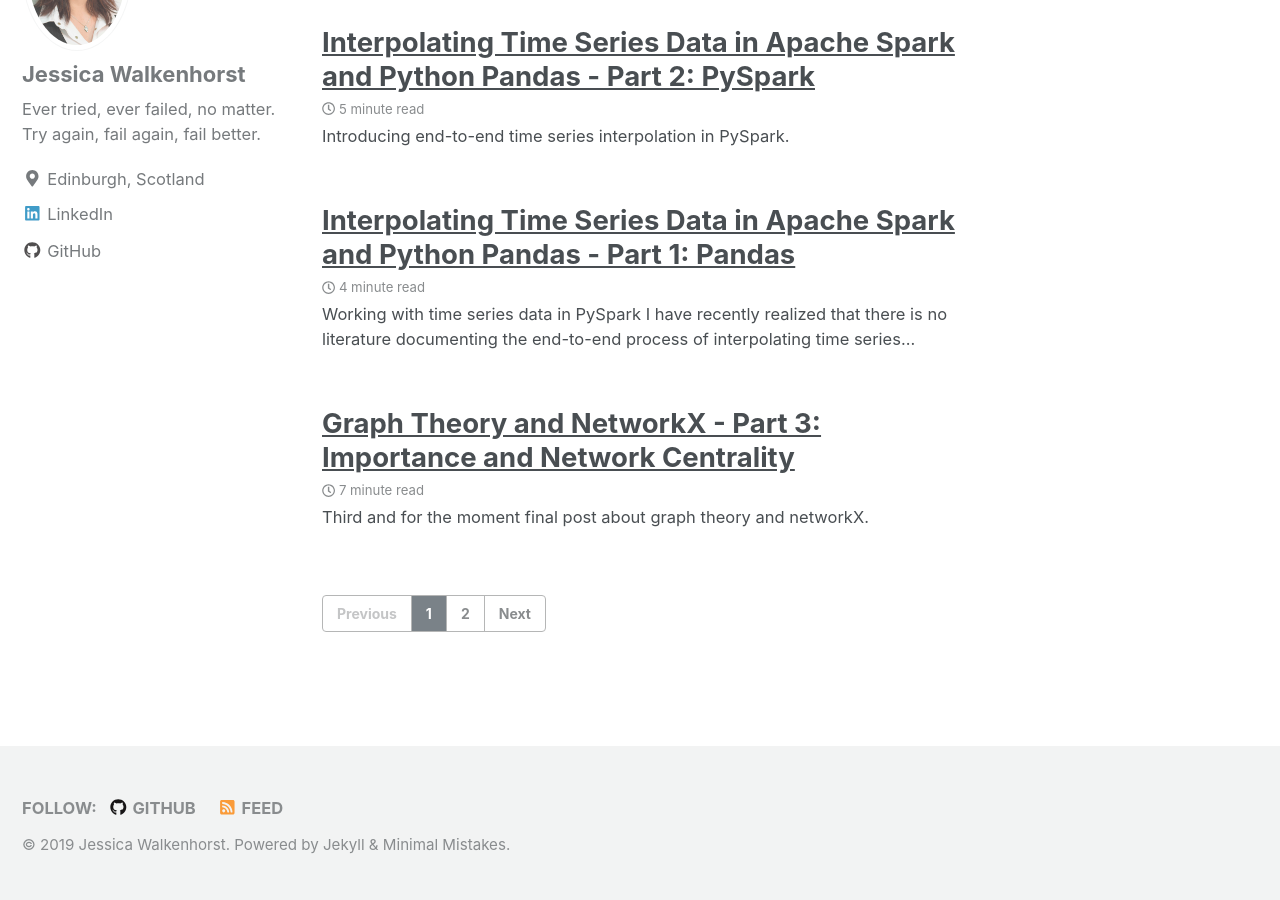
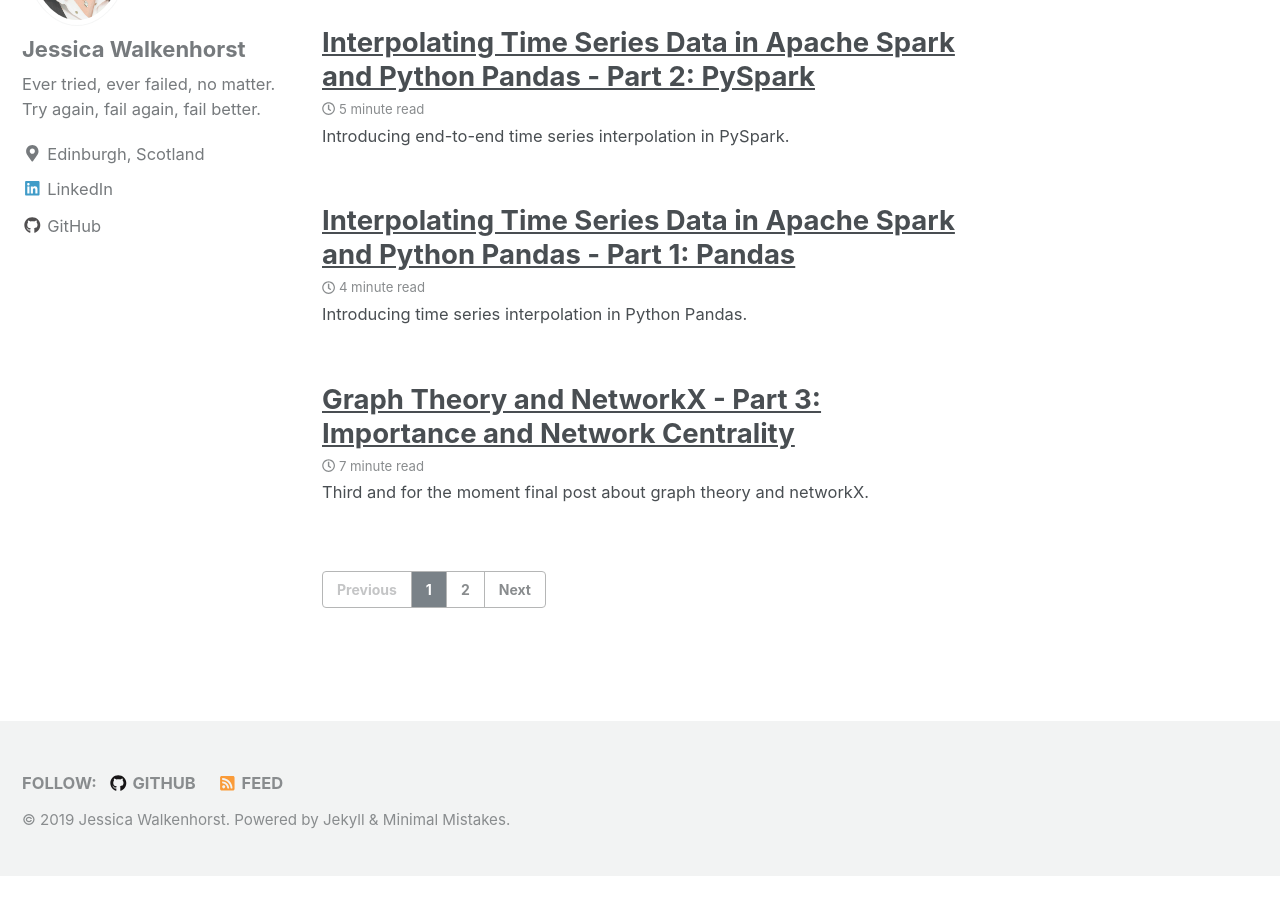
Before and after one commit to walkenho/walkenho.github.io, a Jekyll site: the page built from index.html, in a window 1280 px wide and 900 px high, scrolled down 550 px. Built offline with Jekyll 4.4.1, drawn with Linux system fonts in a browser that asks for light colours; nearby versions of some CDN libraries; the list of posts is cut into pages by our own code; after the commit the page ends 1426 px from its top, so only the background shows below that.

Commit message:
Update 2019-01-14-interpolating-time-series-p1-pandas.md
* added reference for blog entry about infilling missing values

```diff
--- a/_posts/2019-01-14-interpolating-time-series-p1-pandas.md
+++ b/_posts/2019-01-14-interpolating-time-series-p1-pandas.md
@@ -5,12 +5,12 @@ tags:
   - time series data
   - python
   - pandas
-excerpt: Working with time series data in PySpark I have recently realized that there is no literature documenting the end-to-end process of interpolating time series data in PySpark. This mini-series is trying to in-fill this gap.
+excerpt: Introducing time series interpolation in Python Pandas.
 ---
 
 Note: Pandas version 0.20.1 (May 2017) changed the grouping API. This post reflects the functionality of the updated version.
 
-As we have all experienced (and I am sure suffered), real-world data is patchy most of the time and therefore a common first step in any data science task is data cleaning. Having recently moved from Pandas to Pyspark, I was used to the conveniences Pandas offers, which given to its distributed nature Pyspark is sometimes lacking. One of these features I have particularly been  missing recently is a straight-forward way of interpolating (or in-filling) time series data. Whilst the problem of in-filling missing values has been covered a few times (e.g. [here]), I was not able to find a source, which detailed the end-to-end process of generating the underlying time-grid and then subsequently filling in the missing values. This and the next post try to close this gap by detailing the process in both Pandas and Pyspark. This weeks post starts by demonstrating the process using Pandas data frames. Next week's post will show how to achieve the same functionality in PySpark. The full notebook for this post can be found [here in my github](https://github.com/walkenho/tales-of-1001-data/blob/master/timeseries-interpolation-in-spark/interpolating_time_series_p1_pandas.ipynb).
+As we have all experienced (and I am sure suffered), real-world data is patchy most of the time and therefore a common first step in any data science task is data cleaning. Having recently moved from Pandas to Pyspark, I was used to the conveniences Pandas offers, which given to its distributed nature Pyspark is sometimes lacking. One of these features I have particularly been  missing recently is a straight-forward way of interpolating (or in-filling) time series data. Whilst the problem of in-filling missing values has been covered a few times (e.g. [here](https://johnpaton.net/posts/forward-fill-spark/)), I was not able to find a source, which detailed the end-to-end process of generating the underlying time-grid and then subsequently filling in the missing values. This and the next post try to close this gap by detailing the process in both Pandas and Pyspark. This weeks post starts by demonstrating the process using Pandas data frames. Next week's post will show how to achieve the same functionality in PySpark. The full notebook for this post can be found [here in my github](https://github.com/walkenho/tales-of-1001-data/blob/master/timeseries-interpolation-in-spark/interpolating_time_series_p1_pandas.ipynb).
 
 ## Preparing the Data and Initial Visualization
 
```
